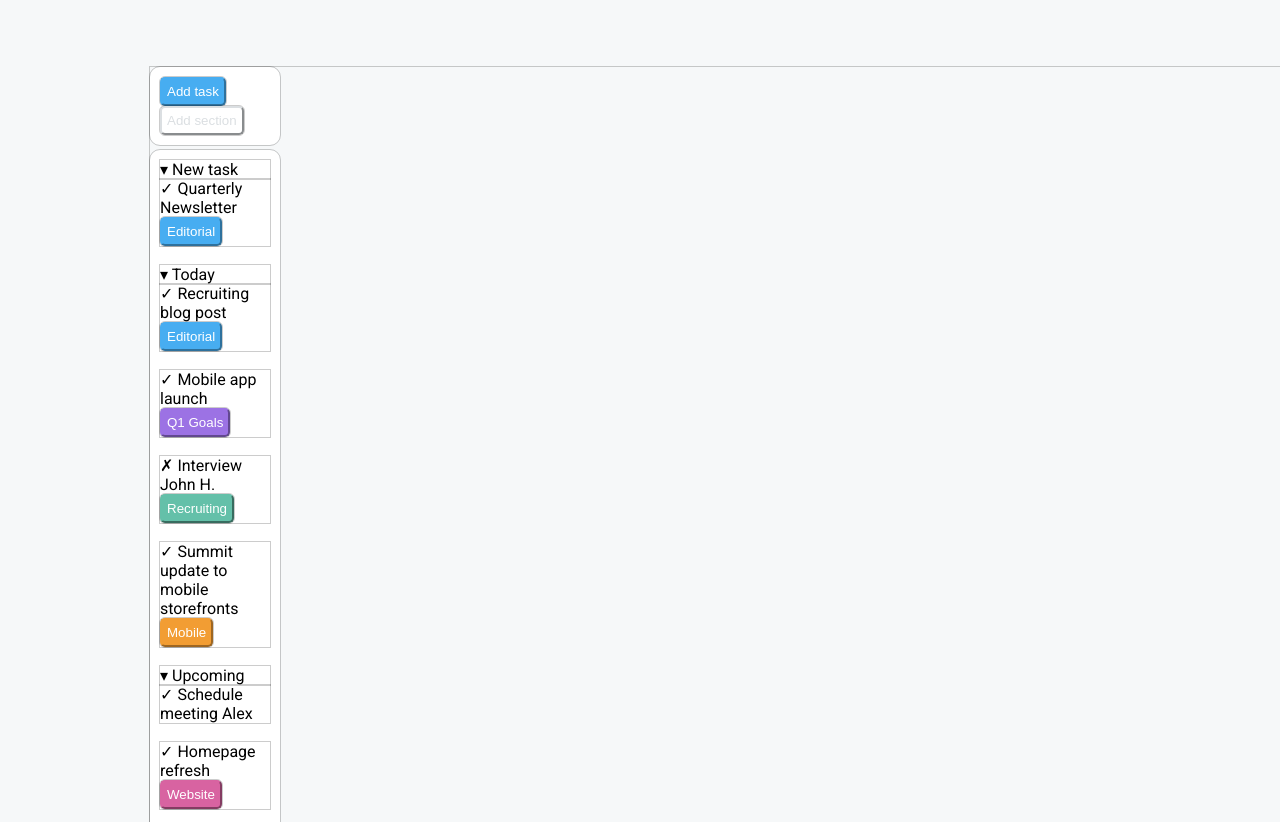
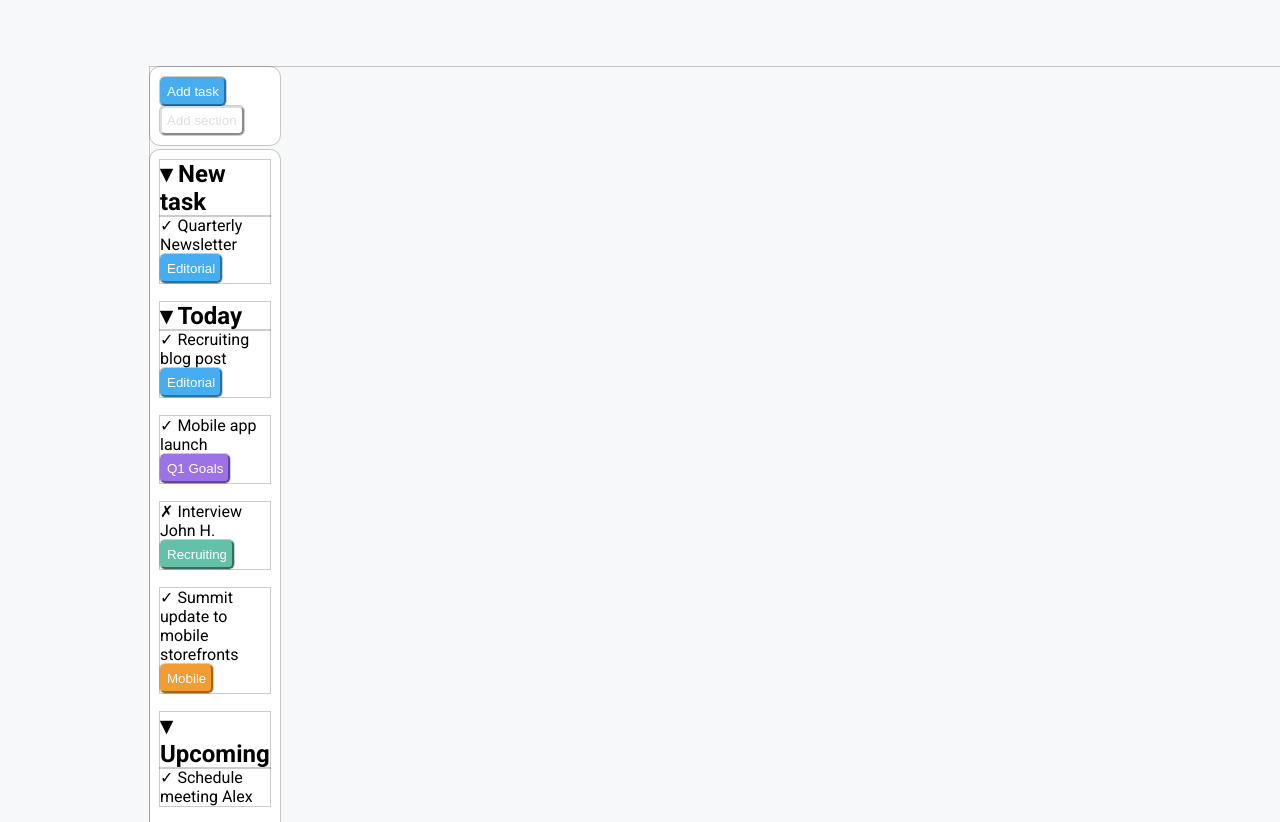
Before and after one commit to ruzica-glavas/html-css-toboolist, a plain HTML site: page index.html in a window 1280 px wide. Shown: the part 57-879 px from the top of the page. Drawn offline with Linux system fonts and the light colour scheme.

Commit message:
add: tag h2

```diff
--- a/index.html
+++ b/index.html
@@ -33,12 +33,12 @@
 
         <div class="list">
 
-        <p>&#9662 New task</p>
+        <h2>&#9662 New task</h2>
         <p>&check; Quarterly Newsletter <button class="first-button">Editorial</button></p>
 
         <br>
 
-        <p>&#9662 Today</p>
+        <h2>&#9662 Today</h2>
         <p>&check; Recruiting blog post <button class="first-button">Editorial</button></p>
             <br>
         <p>&check; Mobile app launch <button class="purple-button">Q1 Goals</button></p>
@@ -49,7 +49,7 @@
 
         <br>
 
-        <p>&#9662 Upcoming</p>
+        <h2>&#9662 Upcoming</h2>
         <p>&check; Schedule meeting Alex</p>
             <br>
         <p>&check; Homepage refresh <button class="pink-button">Website</button></p>
```
